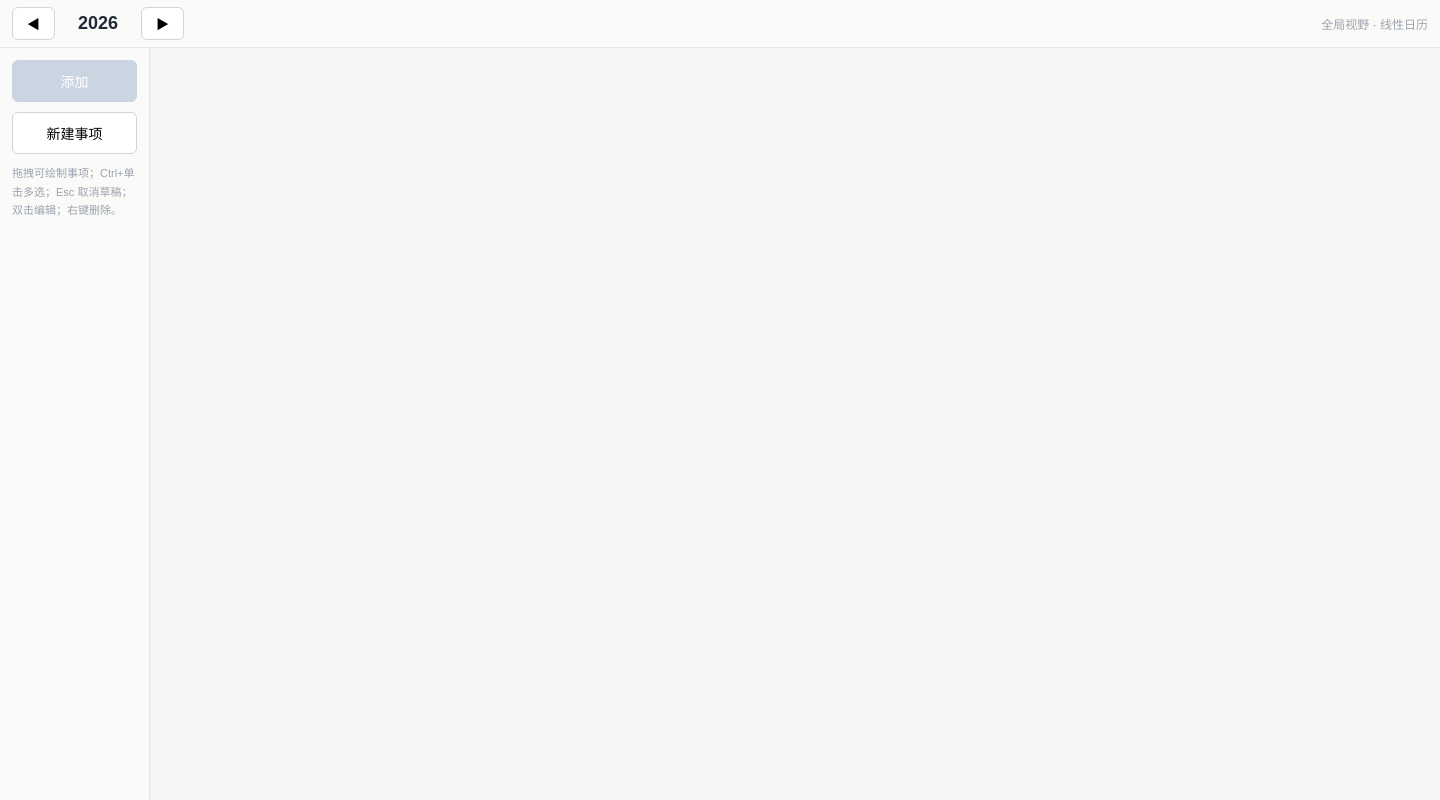
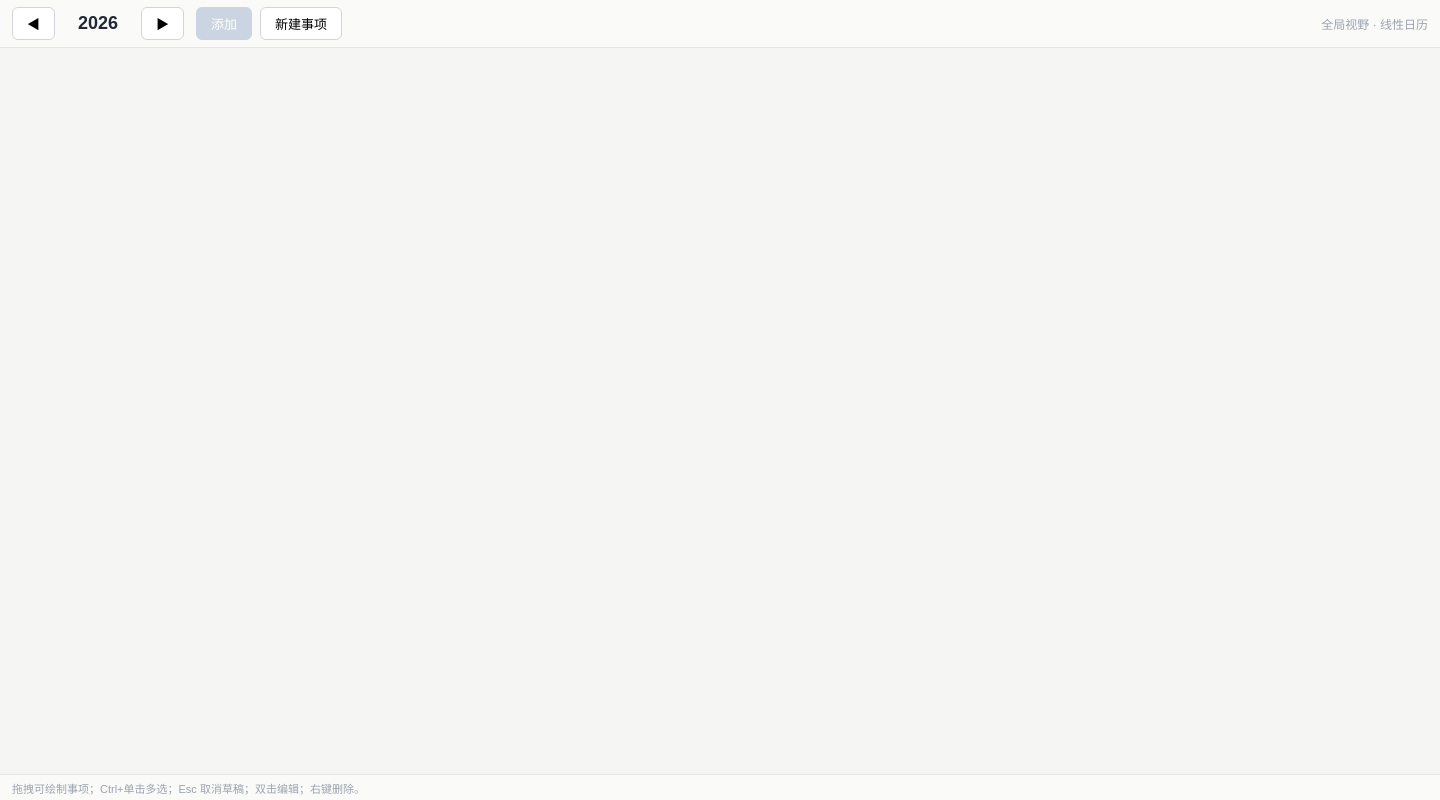
Before and after one commit to AydinRW/OmniSight, an Electron app: page index.html in a window 1440 px wide. Drawn offline with Linux system fonts and the light colour scheme; no server answers.

Commit message:
布局调整：操作按钮移至顶部，移除侧栏，日历横向占满窗口

```diff
--- a/index.html
+++ b/index.html
@@ -13,16 +13,19 @@
         <span id="year-label">2026</span>
         <button id="next-year" class="btn" title="下一年">▶</button>
       </div>
+      <div class="action-buttons">
+        <button id="add-btn" class="btn primary" disabled>添加</button>
+        <button id="new-item-btn" class="btn">新建事项</button>
+      </div>
+      <div class="topbar-spacer"></div>
       <div class="app-title">全局视野 · 线性日历</div>
     </div>
     <div id="main">
-      <aside id="sidebar">
-        <button id="add-btn" class="btn primary wide" disabled>添加</button>
-        <button id="new-item-btn" class="btn wide">新建事项</button>
-        <div class="sidebar-hint">拖拽可绘制事项；Ctrl+单击多选；Esc 取消草稿；双击编辑；右键删除。</div>
-        <div id="data-dir" class="data-dir"></div>
-      </aside>
       <div id="scroll-body"></div>
+    </div>
+    <div id="statusbar">
+      <span class="statusbar-hint">拖拽可绘制事项；Ctrl+单击多选；Esc 取消草稿；双击编辑；右键删除。</span>
+      <span id="data-dir" class="data-dir"></span>
     </div>
   </div>
   <script src="renderer/date-utils.js"></script>
--- a/renderer/app.js
+++ b/renderer/app.js
@@ -139,7 +139,7 @@
 
     try {
       const dir = await store.getDataDir();
-      dataDirEl.textContent = '数据目录：\n' + dir;
+      dataDirEl.textContent = '数据目录：' + dir;
     } catch (_) { /* ignore */ }
 
     window.CalendarInteractions.init({
@@ -214,6 +214,7 @@
       console.log('SMOKE_LAYOUT header=' + headerCells + ' rowCells=' + rowCells
         + ' scrollW=' + sb.scrollWidth + ' clientW=' + sb.clientWidth
         + ' hasHScroll=' + (sb.scrollWidth > sb.clientWidth));
+      console.log('SMOKE_LAYOUT_TOPBAR ' + (document.getElementById('sidebar') === null && document.querySelector('#topbar #add-btn') && document.querySelector('#topbar #new-item-btn') ? 'ok' : 'FAIL'));
 
       const singleBar = Array.from(document.querySelectorAll('.bar')).find((b) => b.dataset.barKey && b.dataset.barKey.indexOf('smoke-fixture') === 0);
       const barText = singleBar ? singleBar.querySelector('.bar-text') : null;
--- a/styles.css
+++ b/styles.css
@@ -11,7 +11,7 @@ body {
 #topbar {
   display: flex;
   align-items: center;
-  justify-content: space-between;
+  gap: 12px;
   height: 48px;
   padding: 0 12px;
   background: #fafaf8;
@@ -19,6 +19,8 @@ body {
   flex: 0 0 auto;
 }
 .year-switcher { display: flex; align-items: center; gap: 8px; }
+.action-buttons { display: flex; align-items: center; gap: 8px; }
+.topbar-spacer { flex: 1 1 auto; }
 .app-title { font-size: 12px; color: #9ca3af; }
 #year-label { min-width: 70px; text-align: center; font-size: 18px; font-weight: 700; }
 .btn {
@@ -33,23 +35,25 @@ body {
 .btn.primary { background: #3b82f6; border-color: #3b82f6; color: #fff; }
 .btn.primary:hover { background: #2563eb; }
 .btn.primary:disabled { background: #cbd5e1; border-color: #cbd5e1; cursor: not-allowed; }
-.btn.wide { width: 100%; padding: 10px 12px; font-size: 14px; }
 .btn.danger-bg { background: #dc2626; border-color: #dc2626; color: #fff; }
 .btn.danger-bg:hover { background: #b91c1c; }
 #main { display: flex; flex: 1 1 auto; min-height: 0; }
-#sidebar {
-  width: 150px;
+#scroll-body { flex: 1 1 auto; overflow-y: auto; overflow-x: hidden; min-width: 0; background: #f5f5f4; position: relative; }
+#statusbar {
+  height: 26px;
   flex: 0 0 auto;
-  padding: 12px;
+  display: flex;
+  align-items: center;
+  justify-content: space-between;
+  gap: 12px;
+  padding: 0 12px;
+  font-size: 11px;
+  color: #9ca3af;
   background: #fafaf8;
-  border-right: 1px solid #e5e5e4;
-  display: flex;
-  flex-direction: column;
-  gap: 10px;
+  border-top: 1px solid #e5e5e4;
 }
-.sidebar-hint { font-size: 11px; color: #9ca3af; line-height: 1.7; }
-.data-dir { margin-top: auto; font-size: 10px; color: #a3a3a3; word-break: break-all; line-height: 1.5; white-space: pre-wrap; }
-#scroll-body { flex: 1 1 auto; overflow-y: auto; overflow-x: hidden; min-width: 0; background: #f5f5f4; position: relative; }
+.statusbar-hint { white-space: nowrap; overflow: hidden; text-overflow: ellipsis; }
+.data-dir { white-space: nowrap; overflow: hidden; text-overflow: ellipsis; max-width: 45%; }
 .grid-header {
   position: sticky;
   top: 0;
```
